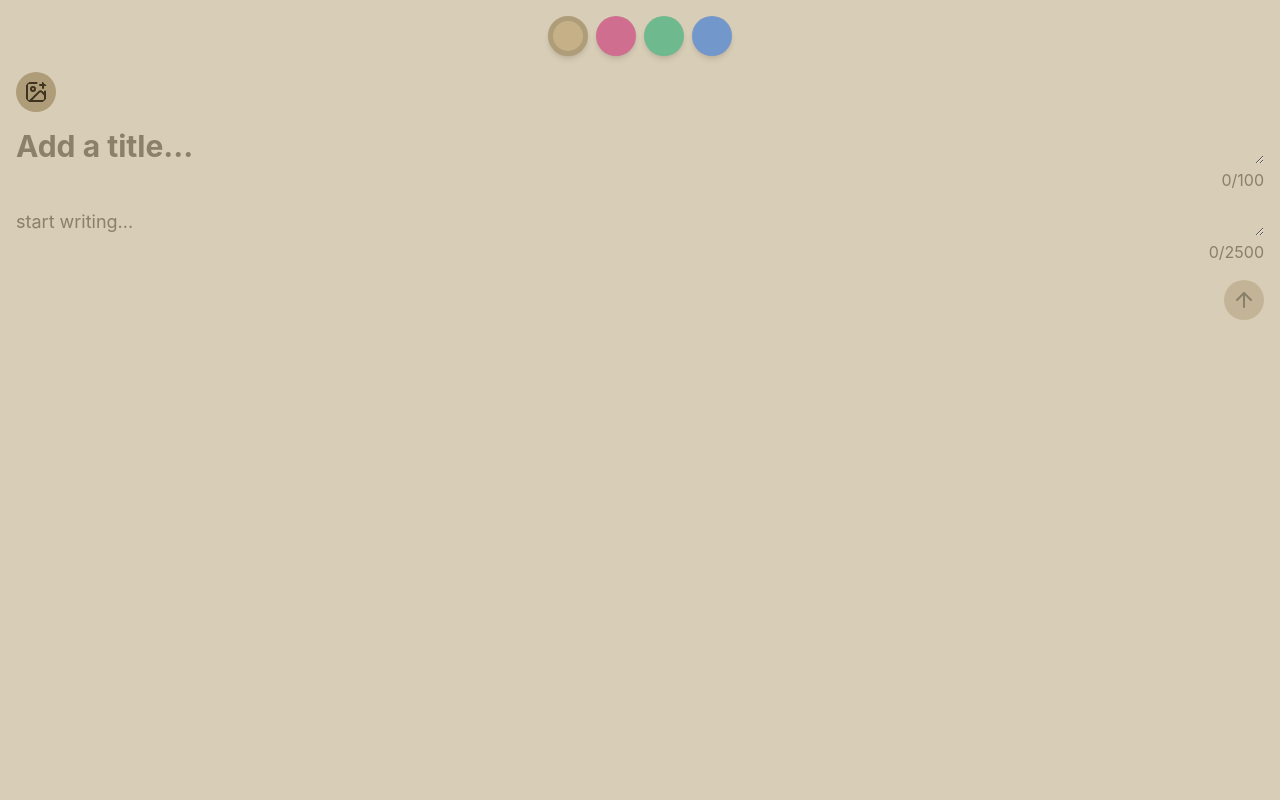
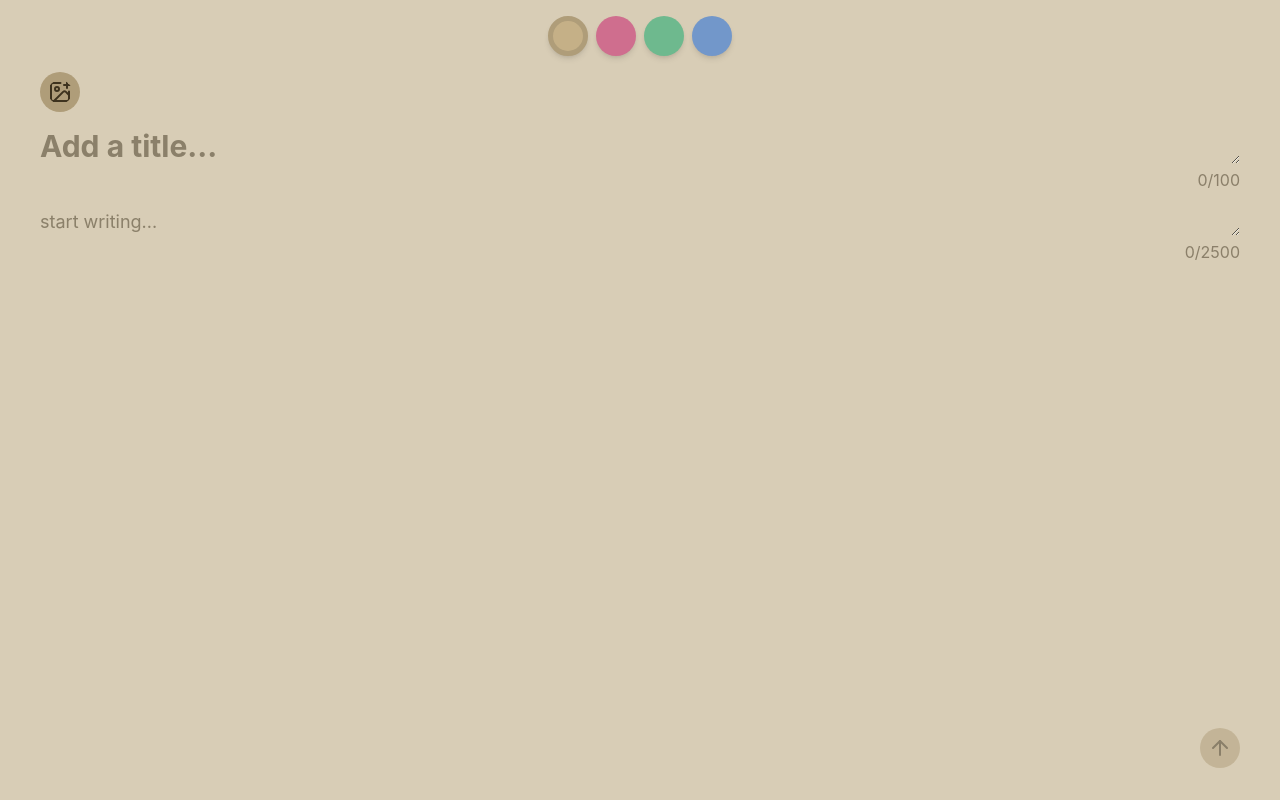
Before and after one commit to Maneboy1238/easy-notes, a React (Vite) app: page /note/compose in a window 1280 px wide. Built offline with nearby package versions, Linux system fonts and the light colour scheme.

Commit message:
style - made ui and ux adjustments to the input box

```diff
--- a/src/components/Sticker.jsx
+++ b/src/components/Sticker.jsx
@@ -8,7 +8,7 @@ export const Sticker = forwardRef(({ sticker, mode, handleDeleteSticker }, ref)
         left: `${sticker?.left * 100}%`,
         top: `${sticker?.top * 100}%`,
       }}
-      className="size-16 z-40"
+      className="size-16 cursor-pointer z-40"
     >
       {mode === 'edit' && (
         <button
--- a/src/index.css
+++ b/src/index.css
@@ -5,11 +5,11 @@
 }
 
 @utility icon {
-  @apply size-10 p-2 rounded-full
+  @apply size-10 p-2 rounded-full cursor-pointer
 }
 
 @utility note-content {
-  @apply w-full flex flex-col flex-1
+  @apply w-full flex flex-col flex-1 max-w-[1200px] mx-auto
 }
 
 @utility note-header {
--- a/src/pages/Compose/components/ColorPicker/ColorPicker.jsx
+++ b/src/pages/Compose/components/ColorPicker/ColorPicker.jsx
@@ -9,7 +9,7 @@ export function ColorPicker({ currentColorId, setCurrentColorId }) {
             background: color.base,
             border: currentColorId === color.id && `5px solid ${color.mid}`,
           }}
-          className="shadow-md size-10 rounded-full"
+          className="shadow-md cursor-pointer size-10 rounded-full"
           onClick={() => setCurrentColorId(color.id)}>
         </div>
       ))}
--- a/src/pages/Compose/components/InputBox/InputBox.jsx
+++ b/src/pages/Compose/components/InputBox/InputBox.jsx
@@ -85,7 +85,7 @@ export function InputBox({ sticker, currentColor, setCurrentColorId, setNotes, n
       style={{
         position: currentMode === mode.EDIT && 'relative',
       }}
-      className="flex flex-col gap-4 mt-0 pt-0 w-full m-auto"
+      className="flex flex-col gap-4 mt-0 pt-0 mb-4 w-full flex-1"
       ref={inputContainerRef}
     >
       {currentMode === mode.EDIT && noteSticker.length > 0 ? (
@@ -106,6 +106,7 @@ export function InputBox({ sticker, currentColor, setCurrentColorId, setNotes, n
           className="note-header textbox"
           maxLength={input.maxHeaderLength}
           placeholder="Add a title..."
+          autoFocus
           value={headerInput}
           onChange={(e) => setHeaderInput(e.target.value)}
           onDrop={(e) => e.preventDefault()}
```
